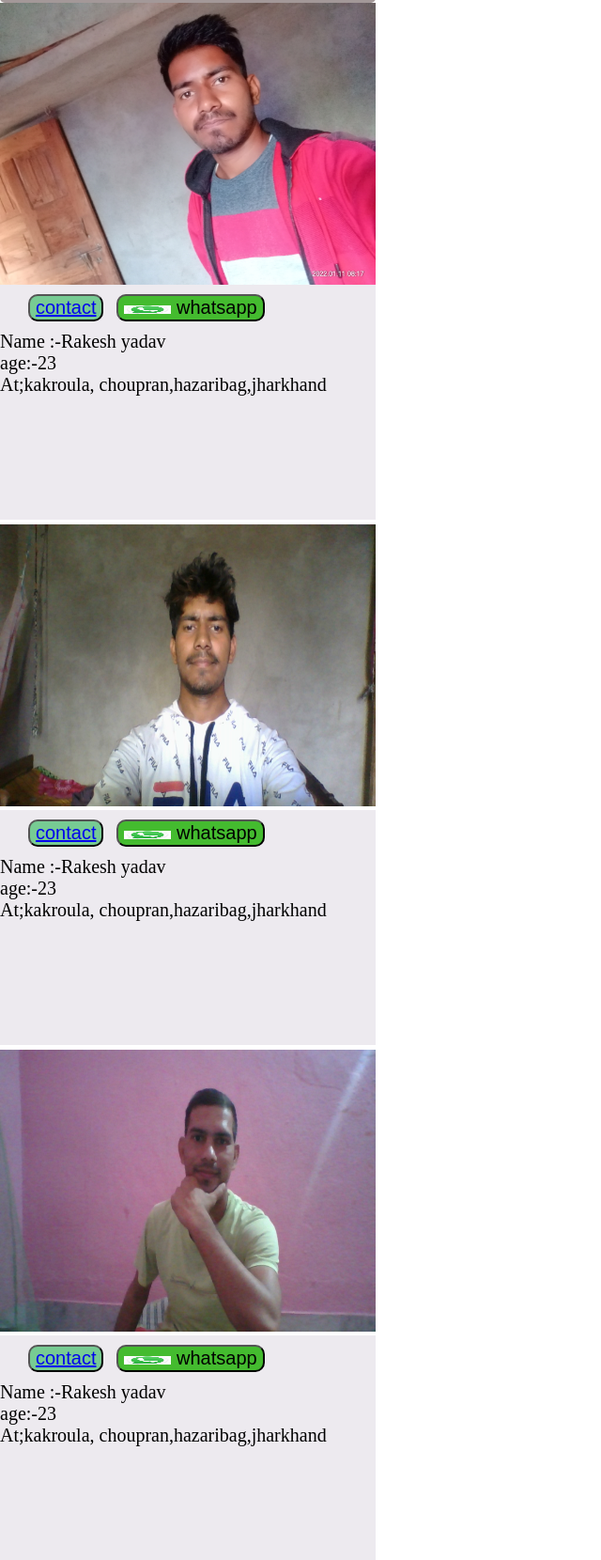
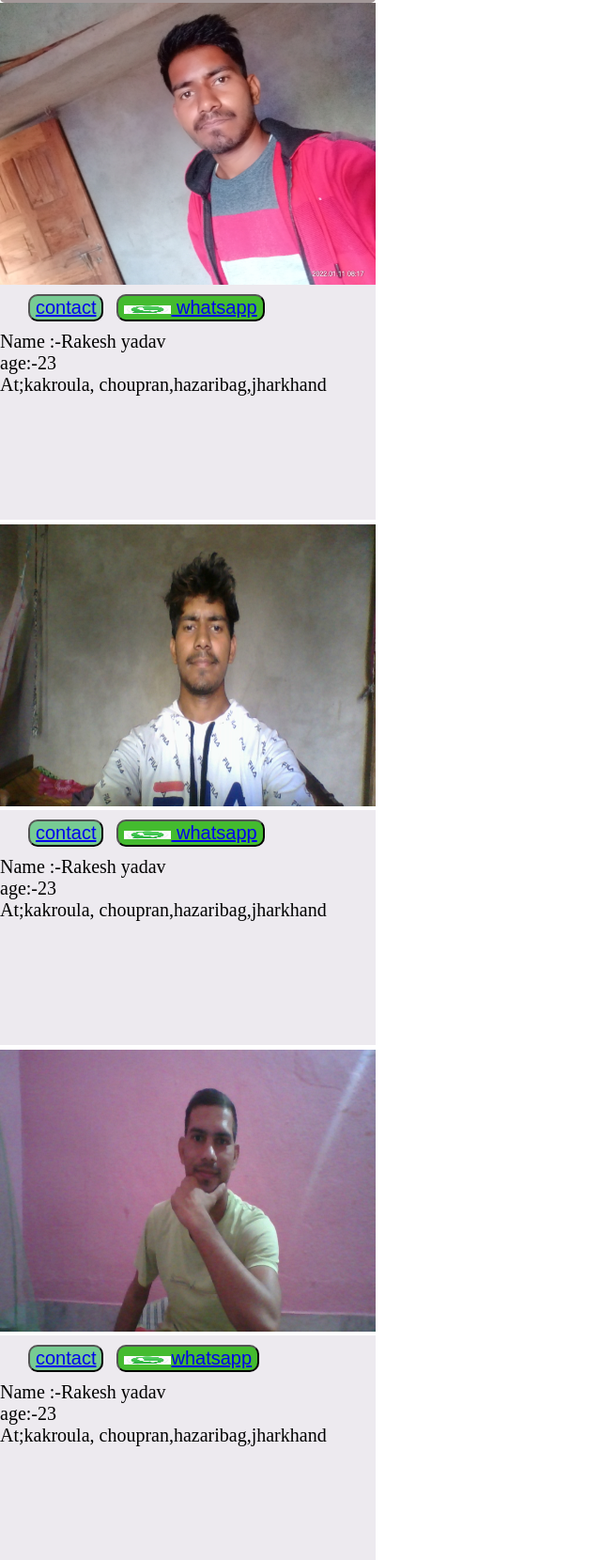
Before and after one commit to Ahir-yadav-com/fist-website, a plain HTML site: page index.html in a window 1280 px wide. Shown: the part 47-1707 px from the top of the page at 94% size, without its empty margins (0-640 px from the left). Drawn offline with Linux system fonts and the light colour scheme; files whose address does not match are found by name.

Commit message:
Update index.html
4r

```diff
--- a/index.html
+++ b/index.html
@@ -23,7 +23,7 @@
     <!-- div2-->
      <div class="div2">
          <span ><button class="contact"><a href=" tel:+919507740619">contact</a></button></span></a>
-        <span >  <button class="whatsapp"><a href="https://wa.me/:+919507740619"><img src="C:\Users\HP\Desktop\practics.html\image\whatsapp.jpg" alt=""  class="wimg"></a> whatsapp</button></span>
+        <span >  <button class="whatsapp"><a href="https://wa.me/:+919507740619"><img src="whatsapp.jpg" alt=""  class="wimg"> whatsapp</a> </button></span>
 
      <p style="font-size: 20px;">  Name :-Rakesh yadav <br>
         age:-23 <br>
@@ -44,7 +44,7 @@
       <div>
         <div class="div2">
             <span ><button class="contact"><a href=" tel:+919507740619">contact</a></button></span></a>
-           <span >  <button class="whatsapp"><a href="https://wa.me/:+916205716142"><img src="C:\Users\HP\Desktop\practics.html\image\whatsapp.jpg" alt=""  class="wimg"></a> whatsapp</button></span>
+           <span >  <button class="whatsapp"><a href="https://wa.me/:+916205716142"><img src="whatsapp.jpg" alt=""  class="wimg"> whatsapp</a> </button></span>
 
         <p style="font-size: 20px;">  Name :-Rakesh yadav <br>
            age:-23 <br>
@@ -60,7 +60,7 @@
 <!-- div 6 deatils div5 img-->
 <div class="div2">
     <span ><button class="contact"><a href=" tel:+919507740619">contact</a></button></span></a>
-   <span >  <button class="whatsapp"><a href="https://wa.me/:+919507740619"><img src="whatsapp.jpg" alt=""  class="wimg"></a> whatsapp</button></span>
+   <span >  <button class="whatsapp"><a href="https://wa.me/:+919507740619"><img src="whatsapp.jpg" alt=""  class="wimg">whatsapp</a> </button></span>
 
 <p style="font-size:20px;">  Name :-Rakesh yadav <br>
    age:-23 <br>
```
